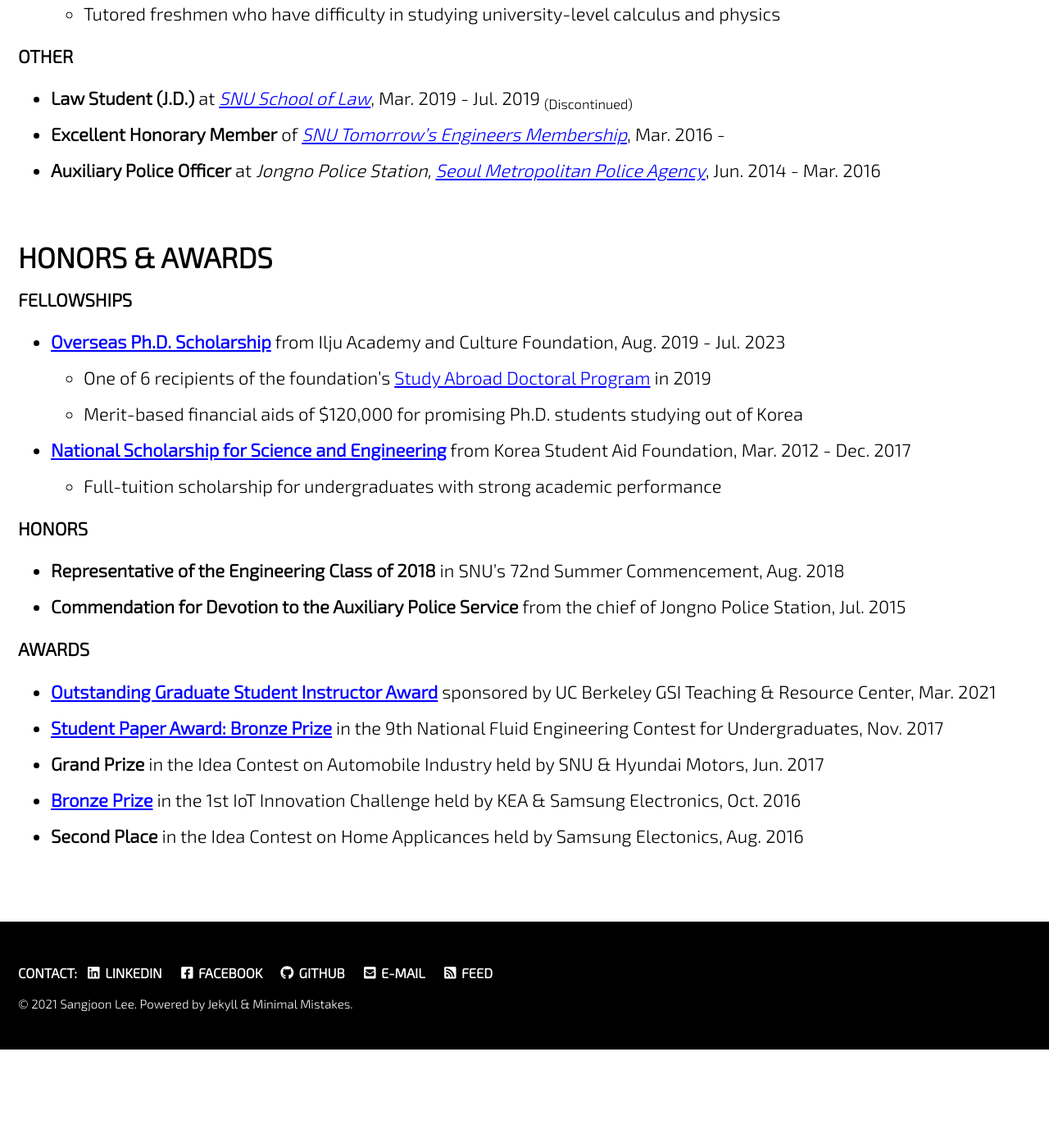
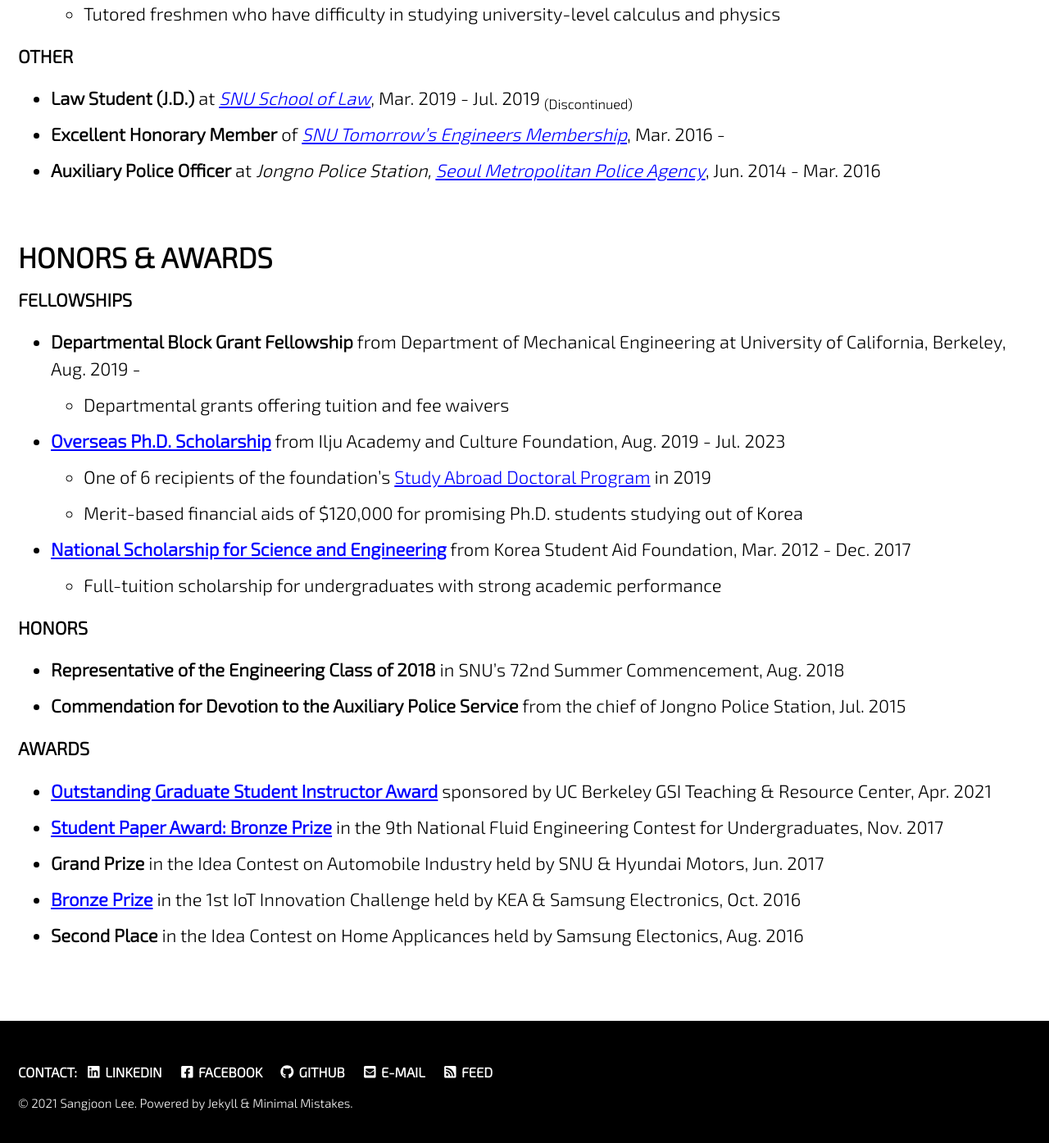
Before and after one commit to jun9303/jun9303.github.io, a Jekyll site: the page built from _pages/about.md, in a window 1280 px wide and 1400 px high, scrolled down 2539 px. Shown: the top 1394 px of the window at 82% size. Built offline with Jekyll 4.4.1, drawn with Linux system fonts in a browser that asks for light colours; cached includes are drawn as plain includes; nearby versions of some CDN libraries; before the commit the page ends 3818 px from its top, so only the background shows below that; some of the changed text lies outside the part shown.

Commit message:
About update 112621

```diff
--- a/_pages/about.md
+++ b/_pages/about.md
@@ -21,7 +21,7 @@ feature_row:
     <details>
       <summary>[Graduate courses taken]</summary>
 
-      <small>Advanced Fluid Mechanics 1, Engineering Aerodynamics, Numerical Solution of Differential Equations (A & B), Oceanic and Atmospheric Waves, Optimization Models in Engineering, Spectral Methods for Fluid Dynamics, Vortex Dynamics, Theoretical Statistics</small>
+      <small>Advanced Fluid Mechanics 1, Engineering Aerodynamics, Experimental Methods in Single-and Multiphase Flows, Graduate Ocean Engineering Seminar, Hydrodynamic Stability and Instability, Numerical Solution of Differential Equations (A & B), Oceanic and Atmospheric Waves, Optimization Models in Engineering, Spectral Methods for Fluid Dynamics, Vortex Dynamics, Theoretical Statistics</small>
     </details>
   + Designated Emphasis in [Computational and Data Science and Engineering](https://data.berkeley.edu/decdse/)
   + Advisor: [Dr. Philip S. Marcus](https://me.berkeley.edu/people/philip-s-marcus/)
@@ -47,7 +47,7 @@ feature_row:
 
 # RESEARCH INTERESTS
 
-1. **Fluid Mechanics**: Numerical Approaches to Analyze Turbulent Flows with Concurrent Scalar Transports
+1. **Fluid Mechanics**: Numerical Analysis of Flow Motion and Instability with Concurrent Mass and Heat Transfers
 2. **Computational Science**: Development of Time-Efficient Computing Schemes for Physics-Based Complex Systems
 3. **Energy & Environment**: Application to Energy (i.e. Turbomachinery) and Environment (i.e. Micro-Particle Dissemination)
 
@@ -87,6 +87,8 @@ feature_row:
 
 ### FELLOWSHIPS
 
+- **Departmental Block Grant Fellowship** from Department of Mechanical Engineering at University of California, Berkeley, Aug. 2019 -
+  + Departmental grants offering tuition and fee waivers
 - **[Overseas Ph.D. Scholarship](http://www.taekwanggroup.co.kr/homepage/eng/iljuFoundationIntro.do)** from Ilju Academy and Culture Foundation, Aug. 2019 - Jul. 2023
   + One of 6 recipients of the foundation's [Study Abroad Doctoral Program](https://educationusa.state.gov/scholarships/study-abroad-doctoral-programilju-academy-and-culture-foundation) in 2019
   + Merit-based financial aids of $120,000 for promising Ph.D. students studying out of Korea
@@ -100,7 +102,7 @@ feature_row:
 
 ### AWARDS
 
-- **[Outstanding Graduate Student Instructor Award](https://gsi.berkeley.edu/programs-services/award-programs/ogsi/ogsi-2021/)** sponsored by UC Berkeley GSI Teaching & Resource Center, Mar. 2021
+- **[Outstanding Graduate Student Instructor Award](https://gsi.berkeley.edu/programs-services/award-programs/ogsi/ogsi-2021/)** sponsored by UC Berkeley GSI Teaching & Resource Center, Apr. 2021
 - **[Student Paper Award: Bronze Prize](http://www.dbpia.co.kr/journal/articleDetail?nodeId=NODE07287580&language=ko_KR#)** in the 9th National Fluid Engineering Contest for Undergraduates, Nov. 2017
 - **Grand Prize** in the Idea Contest on Automobile Industry held by SNU & Hyundai Motors, Jun. 2017
 - **[Bronze Prize](http://www.iotchallenge.kr/prize-list.php?boardid=prize&mode=view&idx=21&sk=&sw=&offset=&category=2016)** in the 1st IoT Innovation Challenge held by KEA & Samsung Electronics, Oct. 2016
```
